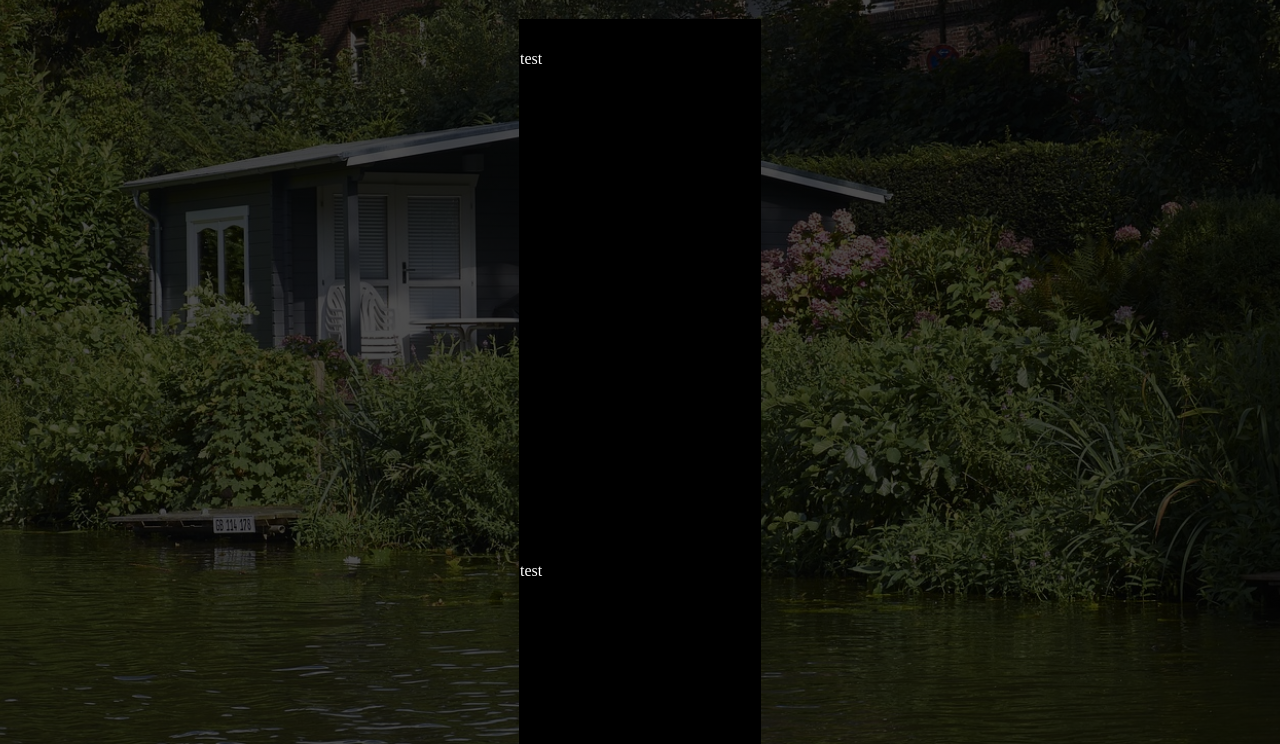
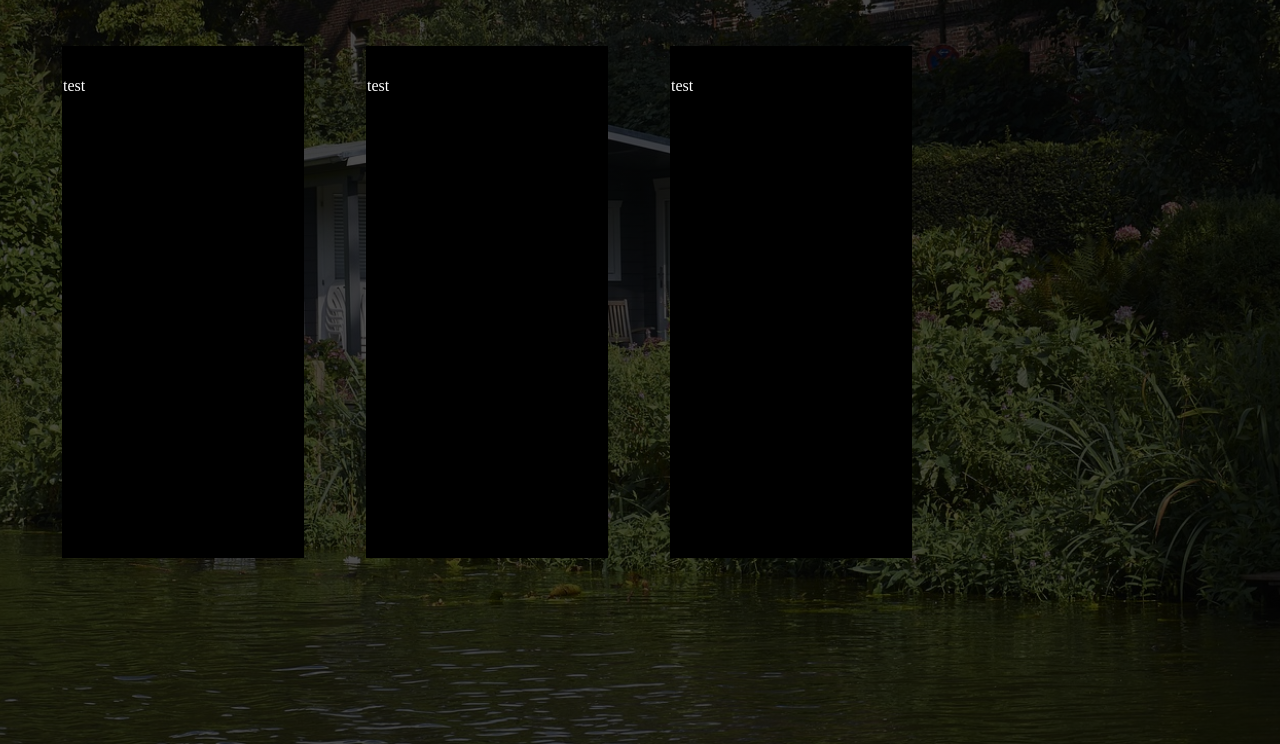
Before and after one commit to Sew-GameDev/Dukedom-Software-Engineering, a plain HTML site: page list_houses.html in a window 1280 px wide. Shown: the part 56-800 px from the top of the page. Drawn offline with Linux system fonts and the light colour scheme.

Commit message:
Update list_houses.html

```diff
--- a/list_houses.html
+++ b/list_houses.html
@@ -30,22 +30,24 @@
 
 <!--Banner Header-->
 
-
-<div class="house_box">
+<div class="listingsContent">
+  <ul>
+<li><div class="house_box">
   <form>
     test
     <!--Address, price, percent available, Picture/path-->
   </form>
-</div>
-<div class="house_box">
+</div></li>
+<li><div class="house_box">
   <form>
     test
     <!--Address, price, percent available, Picture/path-->
   </form>
-</div>
-<div class="house_box">
+</div></li>
+<li><div class="house_box">
   <form>
     test
     <!--Address, price, percent available, Picture/path-->
   </form>
-</div>
+</div></li>
+  </ul>
```
